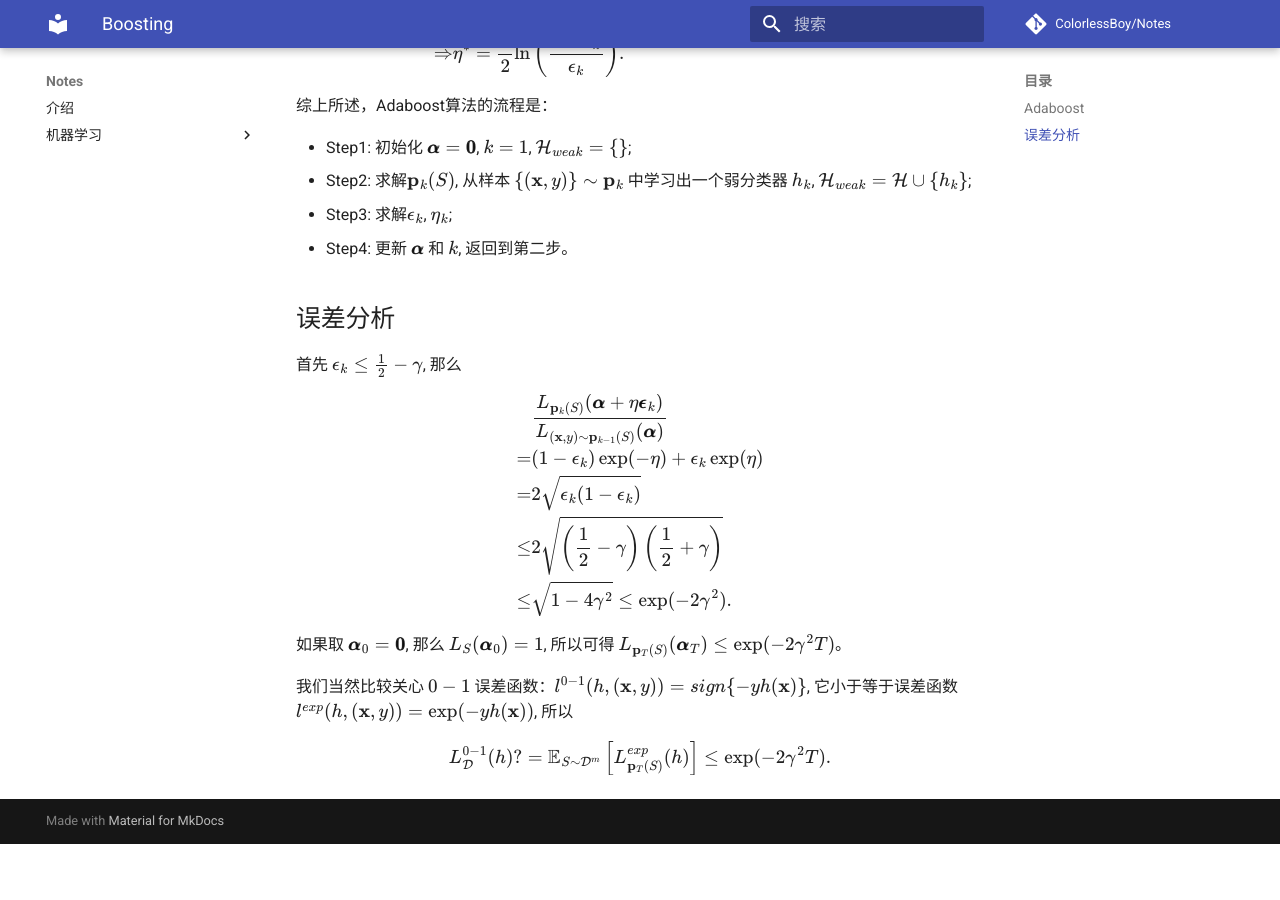
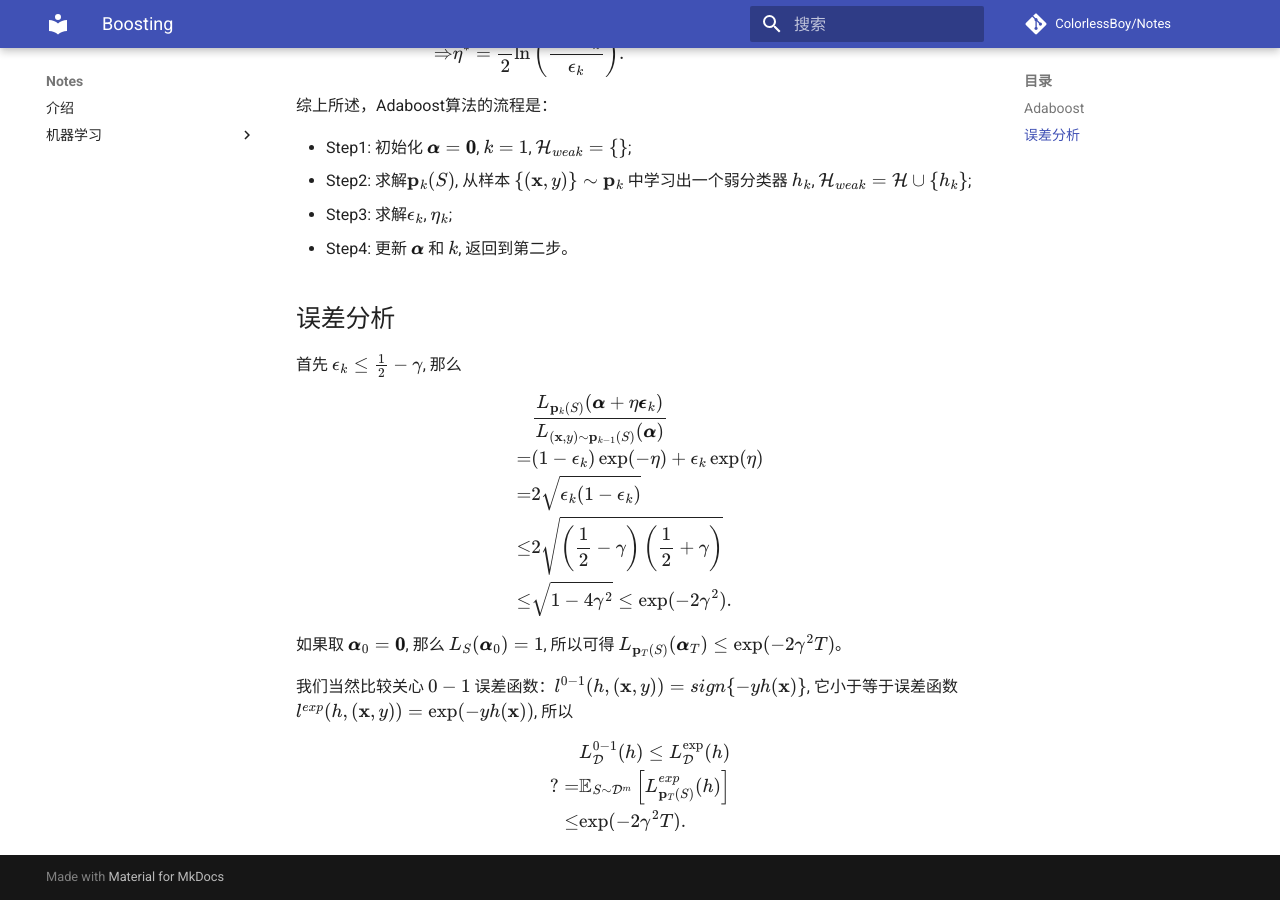
Before and after one commit to ColorlessBoy/Notes, an MkDocs documentation site: the page built from docs/ML/05-AdaBoost.md, in a window 1280 px wide and 900 px high, scrolled down 1491 px. Built offline with MkDocs 1.6.1 and Material for MkDocs 9.7.7, drawn with Linux system fonts in a browser that asks for light colours; formulas are drawn with MathJax 3; comment, search, counter and statistics services are not loaded; before the commit the page ends 2335 px from its top, so only the background shows below that.

Commit message:
Adaboost: fix true error bound

```diff
--- a/docs/ML/05-AdaBoost.md
+++ b/docs/ML/05-AdaBoost.md
@@ -96,6 +96,8 @@ Adaboot解决的问题是: 数据在 $(\mathbf{x}, y) \sim \mathcal{D}$, 并且
 我们当然比较关心 $0-1$ 误差函数：$l^{0-1}(h, (\mathbf{x}, y)) = sign\{- y h(\mathbf{x})\}$,
 它小于等于误差函数  $l^{exp}(h, (\mathbf{x}, y)) = \exp(-y h(\mathbf{x}))$, 所以
 
-\begin{equation}
-    {L}^{0-1}_{\mathcal{D}}(h) ?= \mathbb{E}_{S \sim \mathcal{D}^m} \left[ {L}_{\mathbf{p}_T(S)}^{exp}(h) \right] \le \exp(-2\gamma^2 T).
-\end{equation}
+\begin{align}
+    &{L}^{0-1}_{\mathcal{D}}(h) \le {L}_{\mathcal{D}}^{\exp}(h) \\
+    ?=& \mathbb{E}_{S \sim \mathcal{D}^m} \left[ {L}_{\mathbf{p}_T(S)}^{exp}(h) \right] \\
+    \le& \exp(-2\gamma^2 T).
+\end{align}
```
